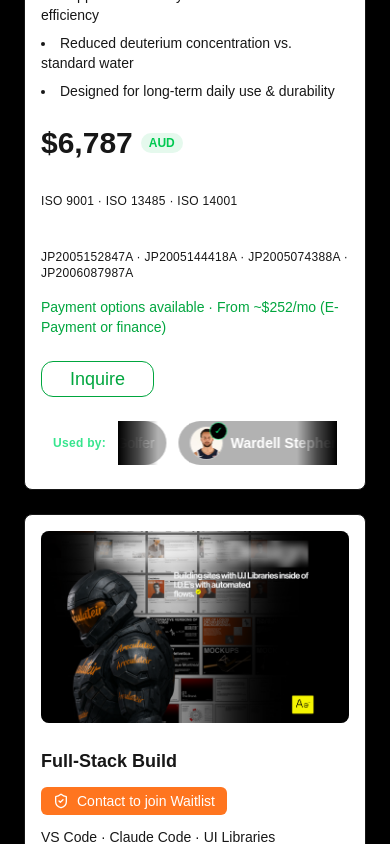
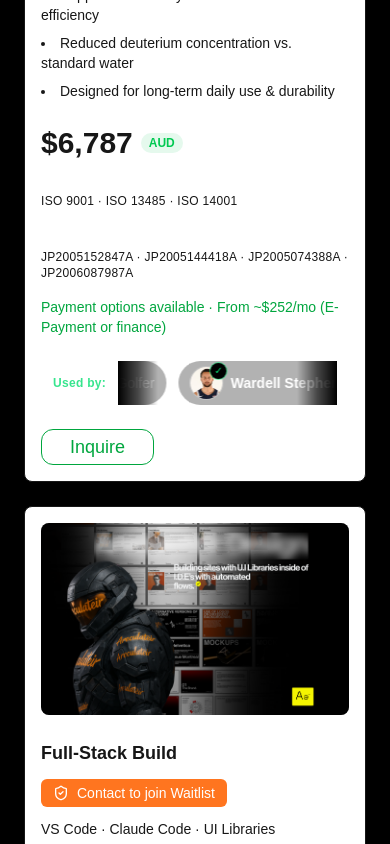
Before and after one commit to telluricaquarian/thethinkingspiritrepo, a Next.js app: page / in a window 390 px wide. Shown: the part 583-1427 px from the top of the page. Built offline with nearby package versions, Linux system fonts and the light colour scheme.

Commit message:
Move card CTA below marquee; mobile left desktop right

```diff
--- a/components/ui/product-card-1.tsx
+++ b/components/ui/product-card-1.tsx
@@ -32,7 +32,7 @@ type ProductCardProps = Omit<MotionDivProps, "children"> & {
   accent?: "green" | "orange" | (string & {});
   usedByItems?: UsedByItem[];
 
-  /** Secondary CTA (used for orange "Join" AND green "Inquire") */
+  /** Secondary CTA (orange: Join, green: Inquire) */
   secondaryCtaLabel?: string;
   onSecondaryCtaClick?: () => void;
 };
@@ -54,7 +54,7 @@ const ProductCard = React.forwardRef<HTMLDivElement, ProductCardProps>(
       ctaLabel,
       toolingLine,
       accent = "green",
-      usedByItems, // pulled out so it doesn't get forwarded to DOM
+      usedByItems,
       secondaryCtaLabel,
       onSecondaryCtaClick,
       ...props
@@ -118,6 +118,18 @@ const ProductCard = React.forwardRef<HTMLDivElement, ProductCardProps>(
     const iso13485CertHref =
       "https://enagic-australia.com/wp-content/uploads/enagic-international-iso-13485-2016-certification.pdf";
 
+    // Should we render the bottom CTA?
+    const showSecondaryCta = accent === "orange" || accent === "green";
+
+    // Styling for the bottom CTA (orange vs green)
+    const secondaryCtaClassName =
+      accent === "orange"
+        ? "rounded-xl border border-[#FF751F] bg-transparent px-7 py-2 text-[18px] font-medium leading-none text-[#FF751F] transition-colors hover:bg-[#FF751F]/10 focus:outline-none focus-visible:ring-2 focus-visible:ring-[#FF751F]/60"
+        : "rounded-xl border border-green-600 bg-transparent px-7 py-2 text-[18px] font-medium leading-none text-green-600 transition-colors hover:bg-green-600/10 focus:outline-none focus-visible:ring-2 focus-visible:ring-green-500/60";
+
+    const secondaryCtaText =
+      secondaryCtaLabel ?? (accent === "orange" ? "Join" : "Inquire");
+
     return (
       <motion.div
         ref={ref}
@@ -130,6 +142,7 @@ const ProductCard = React.forwardRef<HTMLDivElement, ProductCardProps>(
         animate="visible"
         {...props}
       >
+        {/* Top content grid */}
         <div className="grid grid-cols-1 md:grid-cols-[1fr_2fr_1.5fr] gap-6 items-start md:items-stretch">
           {/* Image */}
           <div className="flex flex-col items-center gap-4">
@@ -251,32 +264,6 @@ const ProductCard = React.forwardRef<HTMLDivElement, ProductCardProps>(
                 {bankOffer}
               </p>
             )}
-
-            {/* Responsive position:
-                - Mobile: bottom-left
-                - Desktop: bottom-right
-            */}
-            {accent === "orange" ? (
-              <div className="mt-auto flex justify-start md:justify-end pt-4">
-                <button
-                  type="button"
-                  onClick={onSecondaryCtaClick}
-                  className="rounded-xl border border-[#FF751F] bg-transparent px-7 py-2 text-[18px] font-medium leading-none text-[#FF751F] transition-colors hover:bg-[#FF751F]/10 focus:outline-none focus-visible:ring-2 focus-visible:ring-[#FF751F]/60"
-                >
-                  {secondaryCtaLabel ?? "Join"}
-                </button>
-              </div>
-            ) : accent === "green" ? (
-              <div className="mt-auto flex justify-start md:justify-end pt-4">
-                <button
-                  type="button"
-                  onClick={onSecondaryCtaClick}
-                  className="rounded-xl border border-green-600 bg-transparent px-7 py-2 text-[18px] font-medium leading-none text-green-600 transition-colors hover:bg-green-600/10 focus:outline-none focus-visible:ring-2 focus-visible:ring-green-500/60"
-                >
-                  {secondaryCtaLabel ?? "Inquire"}
-                </button>
-              </div>
-            ) : null}
           </div>
         </div>
 
@@ -284,6 +271,19 @@ const ProductCard = React.forwardRef<HTMLDivElement, ProductCardProps>(
         {usedByItems?.length ? (
           <div className="mt-4">
             <UsedByMarquee items={usedByItems} duration={22} direction="left" />
+          </div>
+        ) : null}
+
+        {/* ✅ Bottom CTA row (ALWAYS below marquee) */}
+        {showSecondaryCta ? (
+          <div className="mt-4 flex justify-start md:justify-end">
+            <button
+              type="button"
+              onClick={onSecondaryCtaClick}
+              className={secondaryCtaClassName}
+            >
+              {secondaryCtaText}
+            </button>
           </div>
         ) : null}
       </motion.div>
```
